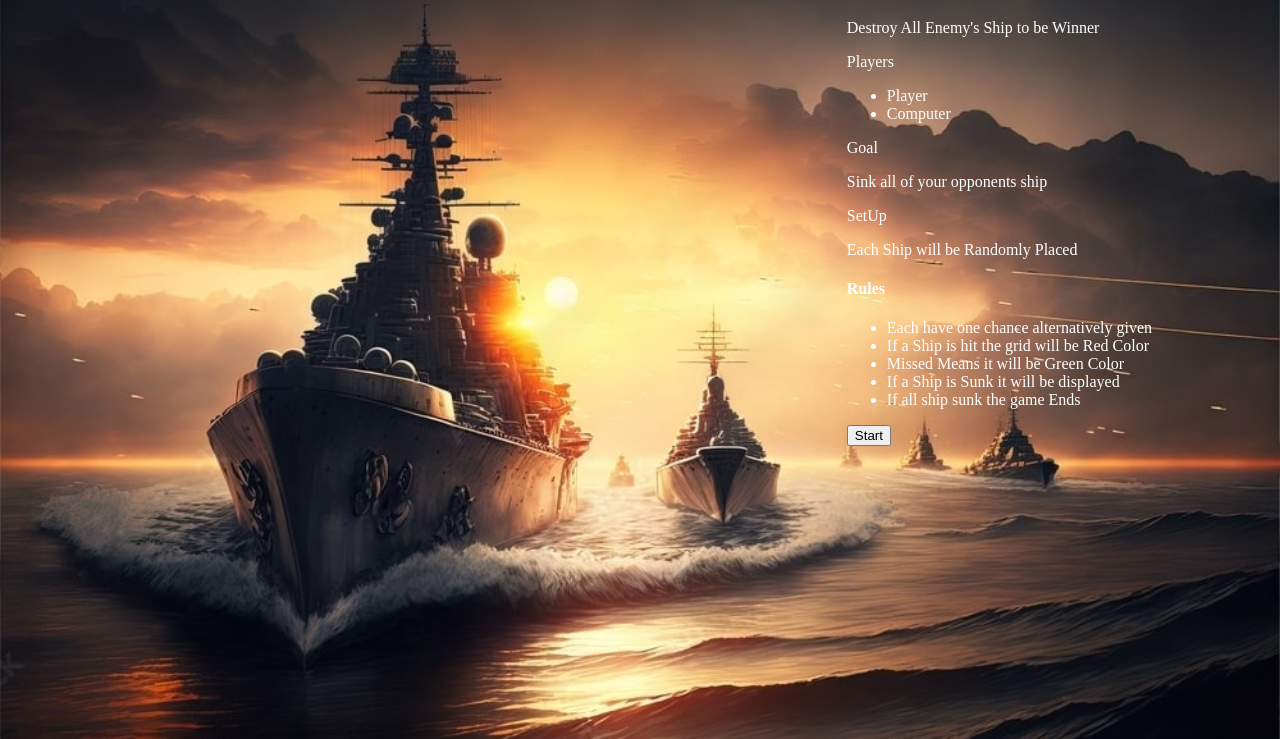
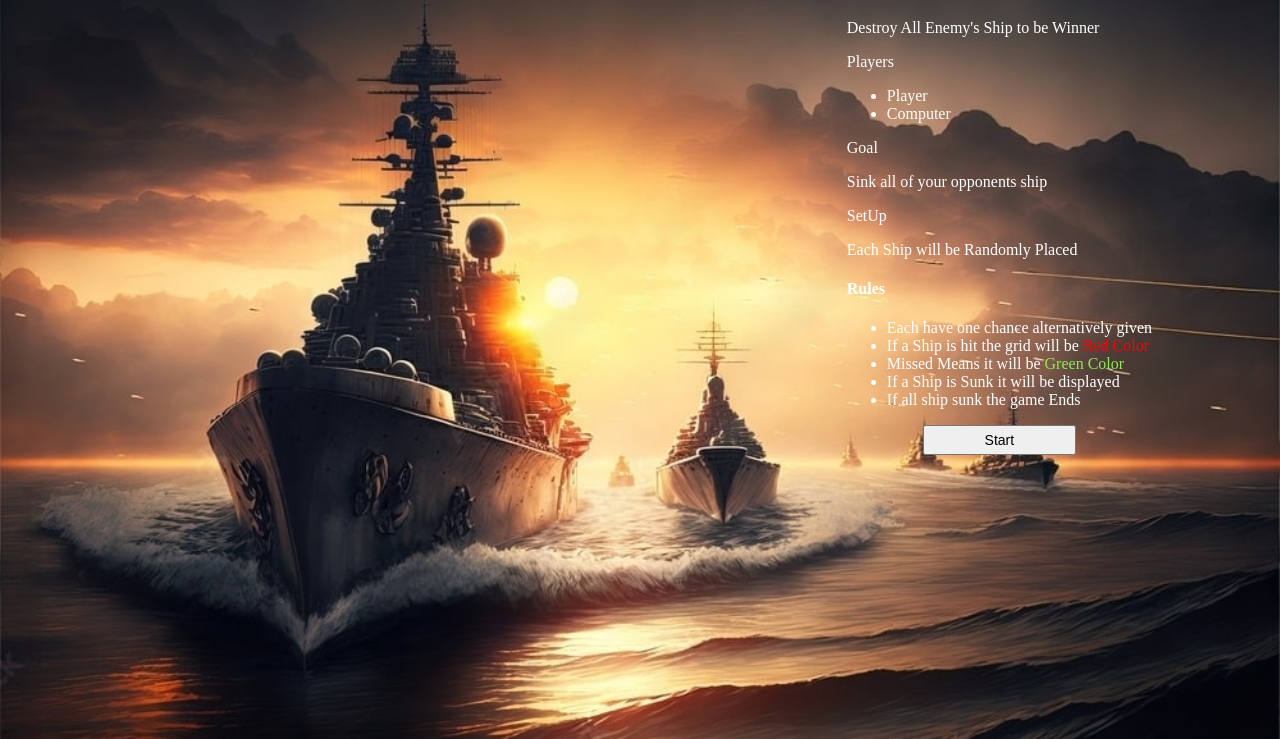
Before and after one commit to vimal772/battleShip, a website built with webpack: page dist/index.html in a window 1280 px wide. Shown: the part 61-800 px from the top of the page. Built offline with nearby package versions, Linux system fonts and the light colour scheme.

Commit message:
Refactor: Removed html and added us js

```diff
--- /dev/null
+++ b/src/htmlGenerator.js
@@ -0,0 +1,123 @@
+export function createInfoContainer() {
+    // Create the info container div
+    const infoContainer = document.createElement('div');
+    infoContainer.classList.add('info-container');
+
+    // Create and append elements inside the info container
+    const heading = document.createElement('h1');
+    heading.textContent = 'BattleShip';
+    infoContainer.appendChild(heading);
+
+    const description1 = document.createElement('p');
+    description1.textContent = "Destroy All Enemy's Ship to be Winner";
+    infoContainer.appendChild(description1);
+
+    const players = document.createElement('p');
+    players.textContent = "Players";
+    infoContainer.appendChild(players);
+
+    const playersList = document.createElement('ul');
+    const playerItem = document.createElement('li');
+    playerItem.textContent = "Player";
+    playersList.appendChild(playerItem);
+    const computerItem = document.createElement('li');
+    computerItem.textContent = "Computer";
+    playersList.appendChild(computerItem);
+    infoContainer.appendChild(playersList);
+
+    const goal = document.createElement('p');
+    goal.textContent = "Goal";
+    infoContainer.appendChild(goal);
+
+    const goalDescription = document.createElement('p');
+    goalDescription.textContent = "Sink all of your opponents ship";
+    infoContainer.appendChild(goalDescription);
+
+    const setUp = document.createElement('p');
+    setUp.textContent = "SetUp";
+    infoContainer.appendChild(setUp);
+
+    const setUpDescription = document.createElement('p');
+    setUpDescription.textContent = "Each Ship will be Randomly Placed";
+    infoContainer.appendChild(setUpDescription);
+
+    const rulesHeading = document.createElement('h4');
+    rulesHeading.textContent = "Rules";
+    infoContainer.appendChild(rulesHeading);
+
+    const rulesList = document.createElement('ul');
+    const rule1 = document.createElement('li');
+    rule1.textContent = "Each have one chance alternatively given";
+    rulesList.appendChild(rule1);
+    const rule2 = document.createElement('li');
+    rule2.textContent = "If a Ship is hit the grid will be ";
+    const rule2Span = document.createElement('span');
+    rule2Span.style.color = "red";
+    rule2Span.textContent = "Red Color";
+    rule2.appendChild(rule2Span);
+    rulesList.appendChild(rule2);
+    const rule3 = document.createElement('li');
+    rule3.textContent = "Missed Means it will be ";
+    const rule3Span = document.createElement('span');
+    rule3Span.style.color = "#8aeb52";
+    rule3Span.textContent = "Green Color";
+    rule3.appendChild(rule3Span);
+    rulesList.appendChild(rule3);
+    const rule4 = document.createElement('li');
+    rule4.textContent = "If a Ship is Sunk it will be displayed";
+    rulesList.appendChild(rule4);
+    const rule5 = document.createElement('li');
+    rule5.textContent = "If all ship sunk the game Ends";
+    rulesList.appendChild(rule5);
+    infoContainer.appendChild(rulesList);
+
+    const startButton = document.createElement('button');
+    startButton.classList.add('start');
+    startButton.textContent = 'Start';
+    infoContainer.appendChild(startButton);
+
+    return infoContainer;
+}
+
+export function createGameElements() {
+
+    document.querySelector('.info-container').remove()
+    // Create the container divs
+    const tagDisplay = document.createElement('div');
+    tagDisplay.classList.add('tagDisplay');
+
+    const container = document.createElement('div');
+    container.classList.add('container');
+
+    const p1Container = document.createElement('div');
+    p1Container.classList.add('p1-container');
+
+    const p2Container = document.createElement('div');
+    p2Container.classList.add('p2-container');
+
+    const displayWrap = document.createElement('div');
+    displayWrap.classList.add('display-wrap');
+
+    const displayMsg = document.createElement('h2');
+    displayMsg.classList.add('display-msg');
+
+    // Append elements to their respective parent elements
+    container.appendChild(p1Container);
+    container.appendChild(p2Container);
+    displayWrap.appendChild(displayMsg);
+
+    // Append container divs and display message div to the document
+    const body = document.body;
+    body.appendChild(tagDisplay);
+    body.appendChild(container);
+    body.appendChild(displayWrap);
+
+
+    const player1 = document.querySelector('.tagDisplay')
+    const msg = document.createElement('h2')
+    const bot = document.createElement('h2')
+    msg.textContent = "Player 01"
+    player1.appendChild(msg)
+    bot.textContent = "Computer"
+    player1.appendChild(bot)
+}
--- a/src/index.js
+++ b/src/index.js
@@ -2,6 +2,9 @@ import './style.css';
 import { player } from './player';
 import { Grid } from './grid';
 import { GameBoard } from './gameBoard';
+import { createInfoContainer,createGameElements } from './htmlGenerator';
+
+document.body.appendChild(createInfoContainer())
 
 const gameLoop = () => {
     const humanBoard = new GameBoard()
@@ -60,7 +63,7 @@ const gameLoop = () => {
 
 const startBtn = document.querySelector('.start')
 startBtn.addEventListener('click',() => {
-    document.querySelector('.info-container').remove()
+    createGameElements()
     resetGame()
     gameLoop()
 })
--- a/src/style.css
+++ b/src/style.css
@@ -1,5 +1,3 @@
-* {}
-
 body {
     background-size: cover;
     background-repeat: no-repeat;
@@ -21,7 +19,7 @@ body {
 
 .p1-container,
 .p2-container {
-    margin-top: 100px;
+    margin-top: 20px;
     display: flex;
     flex-wrap: wrap;
     width: 500px;
@@ -29,13 +27,13 @@ body {
 
 .p1-cell,
 .p2-cell {
-    border: 2px solid gray;
+    border: 2px solid rgba(230, 220, 220, 0.6);
     width: 45px;
     height: 40px;
 }
 
 .ship {
-    background-color: aqua;
+    background-color: darkslategray
 }
 
 /* .hidden-ship {
@@ -47,9 +45,22 @@ body {
 }
 
 .hit-missed {
-    background-color: rgb(138, 235, 82);
+    background-color: #8aeb52;
 }
 
 .display-wrap > * {
-    margin-left: 50%;
+    margin-left: 45%;
 }
+
+.tagDisplay {
+    display: flex;
+    justify-content: space-evenly;
+    align-items: center;
+}
+
+.start {
+    font-size: 14px;
+    margin-left: 25%;
+    height: 30px;
+    width: 50%;
+}
```
Also changed, not shown: dist/index.html, dist/main.js.
